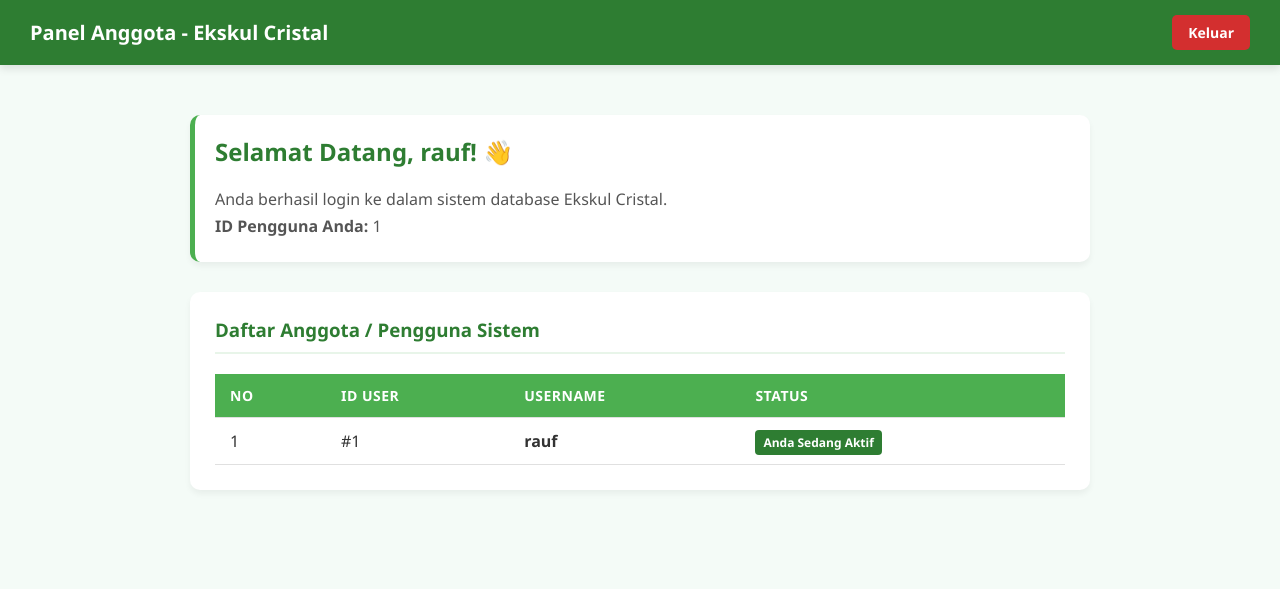
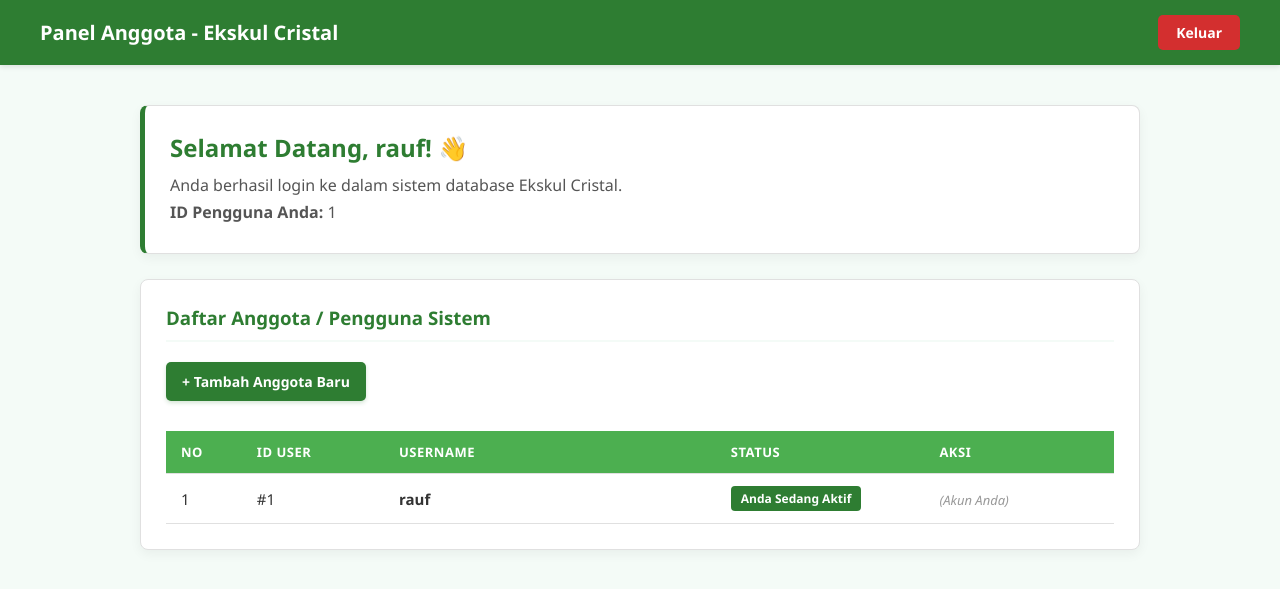
Before and after one commit to RaufAja/Cristal-main, a PHP site: page /crud/dashboard.php in a window 1280 px wide. Shown: the top 589 px of the page. Run offline with PHP 8.4, Linux system fonts and the light colour scheme; a user stored in the database is signed in; data comes from the database, SQL or seed files in the repository.

Commit message:
upgrade dashboard

```diff
--- a/crud/dashboard.php
+++ b/crud/dashboard.php
@@ -1,22 +1,23 @@
 <?php
 session_start();
+include 'koneksi.php';
 
-// Proteksi Halaman: Jika pengguna belum login, tendang kembali ke halaman login
+// 1. Proteksi Halaman: Cek apakah pengguna sudah login
 if (!isset($_SESSION['status']) || $_SESSION['status'] != "login") {
     header("location:login.php");
     exit;
 }
 
-include 'koneksi.php';
+$username_sekarang = $_SESSION['username'];
 
-// 1. Ambil data spesifik dari pengguna yang sedang login
-$username_sekarang = $_SESSION['username'];
-$query_profil = "SELECT * FROM users WHERE username = '$username_sekarang'";
-$result_profil = mysqli_query($conn, $query_profil);
-$data_profil = mysqli_fetch_assoc($result_profil);
+// 2. Ambil data user yang sedang aktif untuk mendapatkan ID Pengguna
+$query_user = "SELECT id FROM users WHERE username = '$username_sekarang'";
+$result_user = mysqli_query($conn, $query_user);
+$data_user = mysqli_fetch_assoc($result_user);
+$id_pengguna_anda = $data_user['id'] ?? 1;
 
-// 2. Ambil semua data pengguna dari database untuk ditampilkan di tabel
-$query_semua = "SELECT id, username FROM users";
+// 3. Ambil semua data anggota dari database untuk ditampilkan di tabel
+$query_semua = "SELECT * FROM users ORDER BY id ASC";
 $result_semua = mysqli_query($conn, $query_semua);
 ?>
 
@@ -29,75 +30,99 @@ $result_semua = mysqli_query($conn, $query_semua);
     <style>
         body {
             font-family: 'Segoe UI', Tahoma, Geneva, Verdana, sans-serif;
-            background-color: #f4fbf7; /* Hijau sangat muda lembut */
+            background-color: #f4fbf7; /* Latar belakang hijau sangat muda polos */
             margin: 0;
             padding: 0;
             color: #333;
         }
-        /* Style untuk Navigasi Atas */
+
+        /* Top Navbar */
         .navbar {
-            background-color: #2e7d32; /* Hijau Tua */
+            background-color: #2e7d32; /* Hijau tua khas Cristal */
             color: white;
-            padding: 15px 30px;
+            padding: 15px 40px;
             display: flex;
             justify-content: space-between;
             align-items: center;
-            box-shadow: 0 4px 8px rgba(0,0,0,0.1);
+            box-shadow: 0 2px 5px rgba(0,0,0,0.1);
         }
-        .navbar h1 {
-            margin: 0;
+        .navbar .nav-title {
             font-size: 20px;
+            font-weight: bold;
         }
         .btn-logout {
-            background-color: #d32f2f; /* Merah untuk keluar */
+            background-color: #d32f2f;
             color: white;
             text-decoration: none;
-            padding: 8px 16px;
+            padding: 8px 18px;
             border-radius: 5px;
             font-weight: bold;
             font-size: 14px;
-            transition: background 0.3s;
+            transition: 0.3s;
         }
         .btn-logout:hover {
             background-color: #b71c1c;
         }
-        /* Style untuk Konten Utama */
+
+        /* Container Utama */
         .container {
-            max-width: 900px;
-            margin: 30px auto;
-            padding: 20px;
+            max-width: 1000px;
+            margin: 40px auto;
+            padding: 0 20px;
         }
-        /* Kartu Selamat Datang / Profil */
+
+        /* Struktur Card (Kotak Putih) */
+        .card {
+            background: white;
+            border-radius: 8px;
+            padding: 25px;
+            margin-bottom: 25px;
+            box-shadow: 0 4px 12px rgba(0, 0, 0, 0.05);
+            border: 1px solid #e0e0e0;
+        }
+
+        /* Card Selamat Datang (Dengan Garis Hijau di Kiri) */
         .welcome-card {
-            background-color: white;
-            padding: 20px;
-            border-radius: 10px;
-            box-shadow: 0 4px 6px rgba(0,0,0,0.05);
-            border-left: 5px solid #4caf50; /* Garis Hijau di samping */
-            margin-bottom: 30px;
+            border-left: 5px solid #2e7d32;
         }
         .welcome-card h2 {
+            color: #2e7d32;
             margin-top: 0;
-            color: #2e7d32;
+            margin-bottom: 10px;
         }
         .welcome-card p {
             margin: 5px 0;
             color: #555;
         }
-        /* Tabel Data */
-        .table-container {
-            background-color: white;
-            padding: 25px;
-            border-radius: 10px;
-            box-shadow: 0 4px 6px rgba(0,0,0,0.05);
-        }
-        .table-container h3 {
+
+        /* Card Tabel */
+        .table-card h3 {
+            color: #2e7d32;
             margin-top: 0;
-            color: #2e7d32;
             margin-bottom: 20px;
-            border-bottom: 2px solid #e8f5e9;
+            border-bottom: 2px solid #f4fbf7;
             padding-bottom: 10px;
         }
+
+        /* Tombol Tambah Data */
+        .btn-tambah {
+            background-color: #2e7d32;
+            color: white;
+            text-decoration: none;
+            padding: 10px 16px;
+            border-radius: 5px;
+            font-weight: bold;
+            display: inline-block;
+            margin-bottom: 20px;
+            font-size: 14px;
+            transition: 0.3s;
+            box-shadow: 0 2px 4px rgba(46, 125, 50, 0.2);
+        }
+        .btn-tambah:hover {
+            background-color: #1b5e20;
+        }
+
+        /* Desain Tabel */
         table {
             width: 100%;
             border-collapse: collapse;
@@ -106,61 +131,84 @@ $result_semua = mysqli_query($conn, $query_semua);
         th, td {
             padding: 12px 15px;
             text-align: left;
+            border-bottom: 1px solid #e0e0e0;
         }
         th {
-            background-color: #4caf50; /* Hijau */
+            background-color: #4caf50; /* Hijau terang papan tabel */
             color: white;
+            font-weight: bold;
             text-transform: uppercase;
-            font-size: 14px;
+            font-size: 13px;
             letter-spacing: 0.5px;
         }
-        tr {
-            border-bottom: 1px solid #e0e0e0;
+        td {
+            font-size: 15px;
         }
-        /* Efek baris belang-beling (zebra) */
-        tr:nth-child(even) {
+        tr:hover td {
             background-color: #f9fbf9;
         }
-        /* Efek saat baris disorot mouse */
-        tr:hover {
-            background-color: #f1f8f3;
-        }
+
+        /* Badge Status */
         .badge {
-            background-color: #e8f5e9;
-            color: #2e7d32;
-            padding: 4px 8px;
+            padding: 4px 10px;
             border-radius: 4px;
             font-size: 12px;
             font-weight: bold;
+            display: inline-block;
+        }
+        .badge-active {
+            background-color: #2e7d32;
+            color: white;
+        }
+        .badge-registered {
+            background-color: #e0e0e0;
+            color: #666;
+        }
+
+        /* Tombol Aksi Hapus */
+        .btn-hapus {
+            background-color: #e53935;
+            color: white;
+            text-decoration: none;
+            padding: 5px 12px;
+            border-radius: 4px;
+            font-size: 13px;
+            font-weight: bold;
+            transition: 0.2s;
+        }
+        .btn-hapus:hover {
+            background-color: #b71c1c;
         }
     </style>
 </head>
 <body>
 
-<!-- Bagian Navigasi -->
     <div class="navbar">
-    <h1>Panel Anggota - Ekskul Cristal</h1>
+        <div class="nav-title">Panel Anggota - Ekskul Cristal</div>
         <a href="logout.php" class="btn-logout">Keluar</a>
     </div>
 
     <div class="container">
-    <!-- Bagian Info Profil Pengguna yang Login -->
-    <div class="welcome-card">
-        <h2>Selamat Datang, <?php echo htmlspecialchars($data_profil['username']); ?>! 👋</h2>
+
+        <div class="card welcome-card">
+            <h2>Selamat Datang, <?php echo htmlspecialchars($username_sekarang); ?>! 👋</h2>
             <p>Anda berhasil login ke dalam sistem database Ekskul Cristal.</p>
-        <p><strong>ID Pengguna Anda:</strong> <?php echo $data_profil['id']; ?></p>
+            <p><strong>ID Pengguna Anda:</strong> <?php echo $id_pengguna_anda; ?></p>
         </div>
 
-    <!-- Bagian Tabel Data Semua Pengguna -->
-    <div class="table-container">
+        <div class="card table-card">
             <h3>Daftar Anggota / Pengguna Sistem</h3>
+
+            <a href="tambah.php" class="btn-tambah">+ Tambah Anggota Baru</a>
+
             <table>
                 <thead>
                     <tr>
-                    <th>No</th>
-                    <th>ID User</th>
-                    <th>Username</th>
-                    <th>Status</th>
+                        <th style="width: 8%;">NO</th>
+                        <th style="width: 15%;">ID USER</th>
+                        <th style="width: 35%;">USERNAME</th>
+                        <th style="width: 22%;">STATUS</th>
+                        <th style="width: 20%;">AKSI</th>
                     </tr>
                 </thead>
                 <tbody>
@@ -173,11 +221,17 @@ $result_semua = mysqli_query($conn, $query_semua);
                         <td>#<?php echo $row['id']; ?></td>
                         <td><strong><?php echo htmlspecialchars($row['username']); ?></strong></td>
                         <td>
-                        <!-- Jika username di tabel sama dengan yang login, beri tanda khusus -->
                             <?php if($row['username'] == $username_sekarang) { ?>
-                            <span class="badge" style="background-color: #2e7d32; color: white;">Anda Sedang Aktif</span>
+                                <span class="badge badge-active">Anda Sedang Aktif</span>
                             <?php } else { ?>
-                            <span class="badge">Terdaftar</span>
+                                <span class="badge badge-registered">Terdaftar</span>
+                            <?php } ?>
+                        </td>
+                        <td>
+                            <?php if($row['username'] != $username_sekarang) { ?>
+                                <a href="hapus.php?id=<?php echo $row['id']; ?>" class="btn-hapus" onclick="return confirm('Yakin ingin menghapus anggota ini?');">Hapus</a>
+                            <?php } else { ?>
+                                <span style="font-size: 13px; color: #999; font-style: italic;">(Akun Anda)</span>
                             <?php } ?>
                         </td>
                     </tr>
@@ -185,6 +239,7 @@ $result_semua = mysqli_query($conn, $query_semua);
                 </tbody>
             </table>
         </div>
+
     </div>
 
 </body>
```
Also changed, not shown: crud/hapus.php (added, +22 -0 lines), crud/tambah.php (added, +54 -0 lines). Lines whose indentation alone changed are shown as unchanged.
